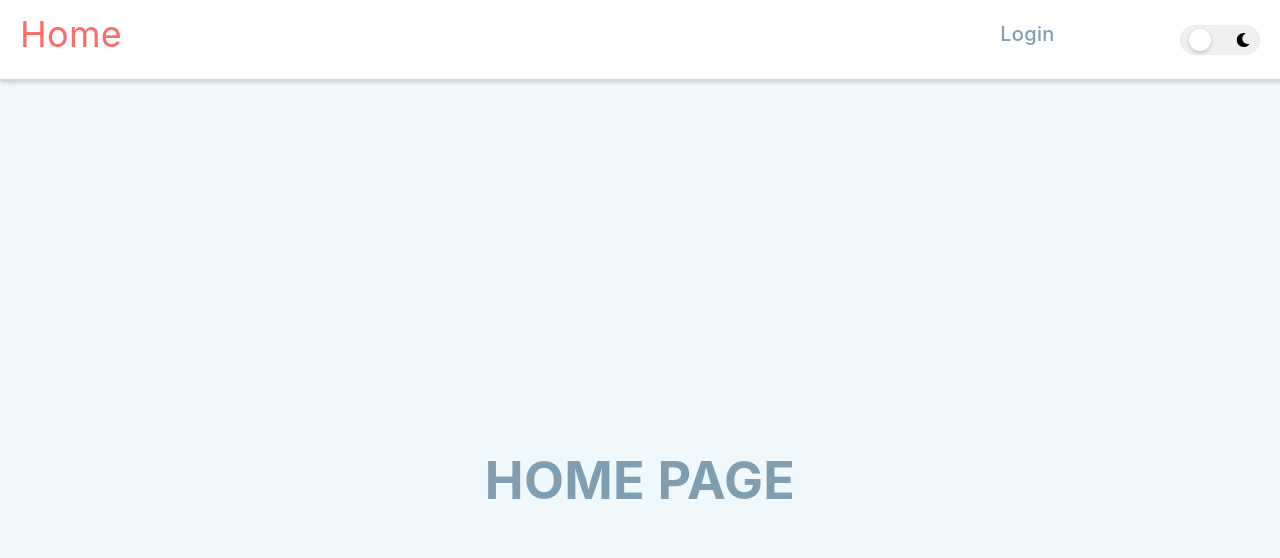
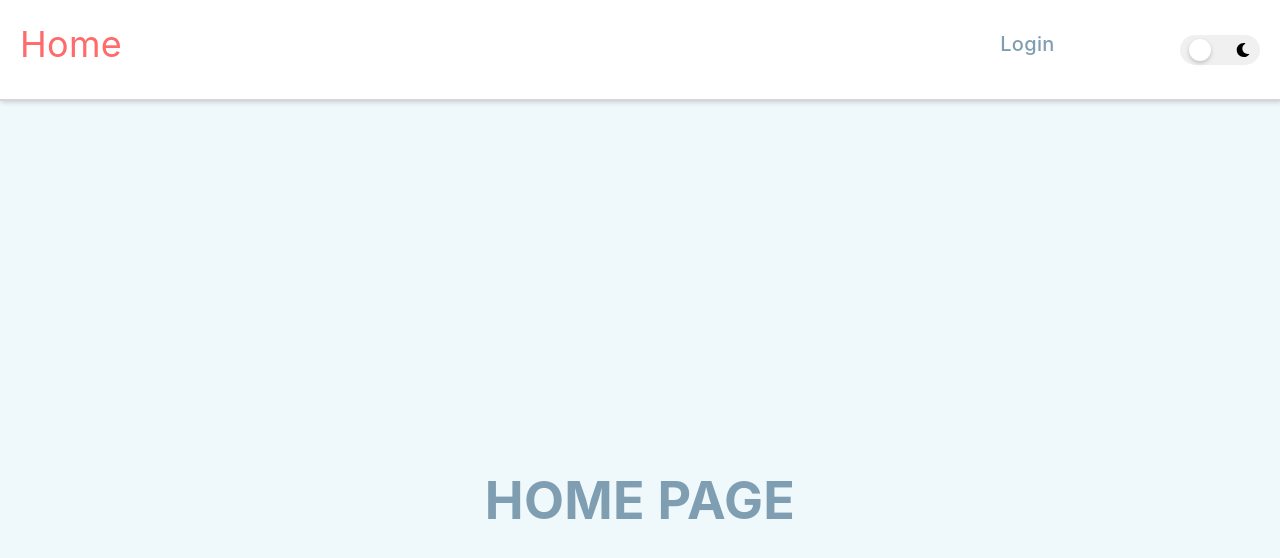
Before and after one commit to LesiaBelinska/react-redux-todo, a React (Create React App) app in the folder frontend/: page / in a window 1280 px wide. Shown: the top 558 px of the page. Built offline with nearby package versions, Linux system fonts and the light colour scheme.

Commit message:
Update AppBar.module.css

```diff
--- a/frontend/src/components/AppBar/AppBar.module.css
+++ b/frontend/src/components/AppBar/AppBar.module.css
@@ -2,7 +2,7 @@
   display: flex;
   justify-content: space-between;
   align-items: center;
-  padding: 0 20px;
+  padding: 10px 20px;
   border-bottom: 2px solid rgba(61, 47, 55, 0.2);
   box-shadow: 1px 1px 5px rgba(20, 9, 16, 0.2);
 }
```
